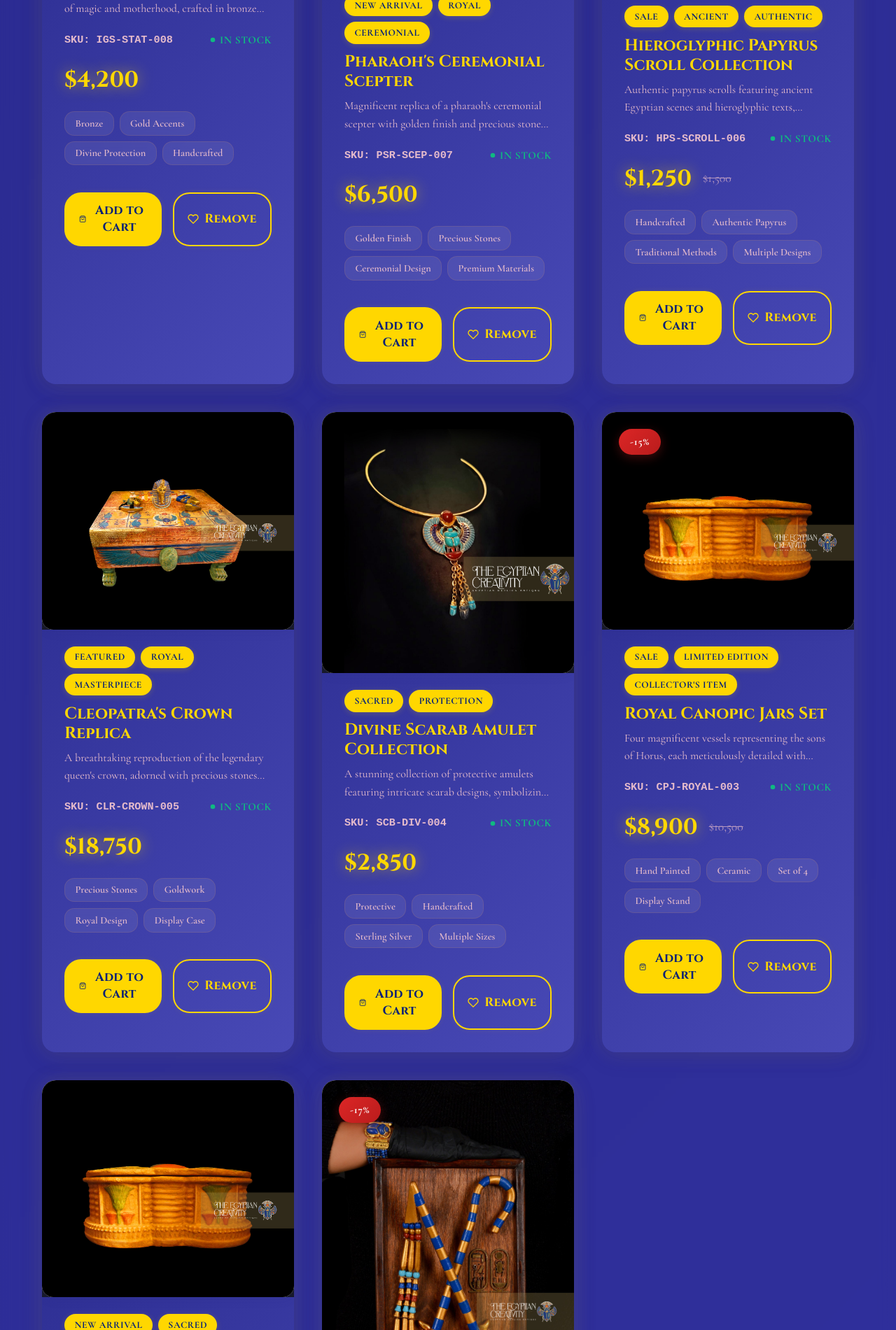
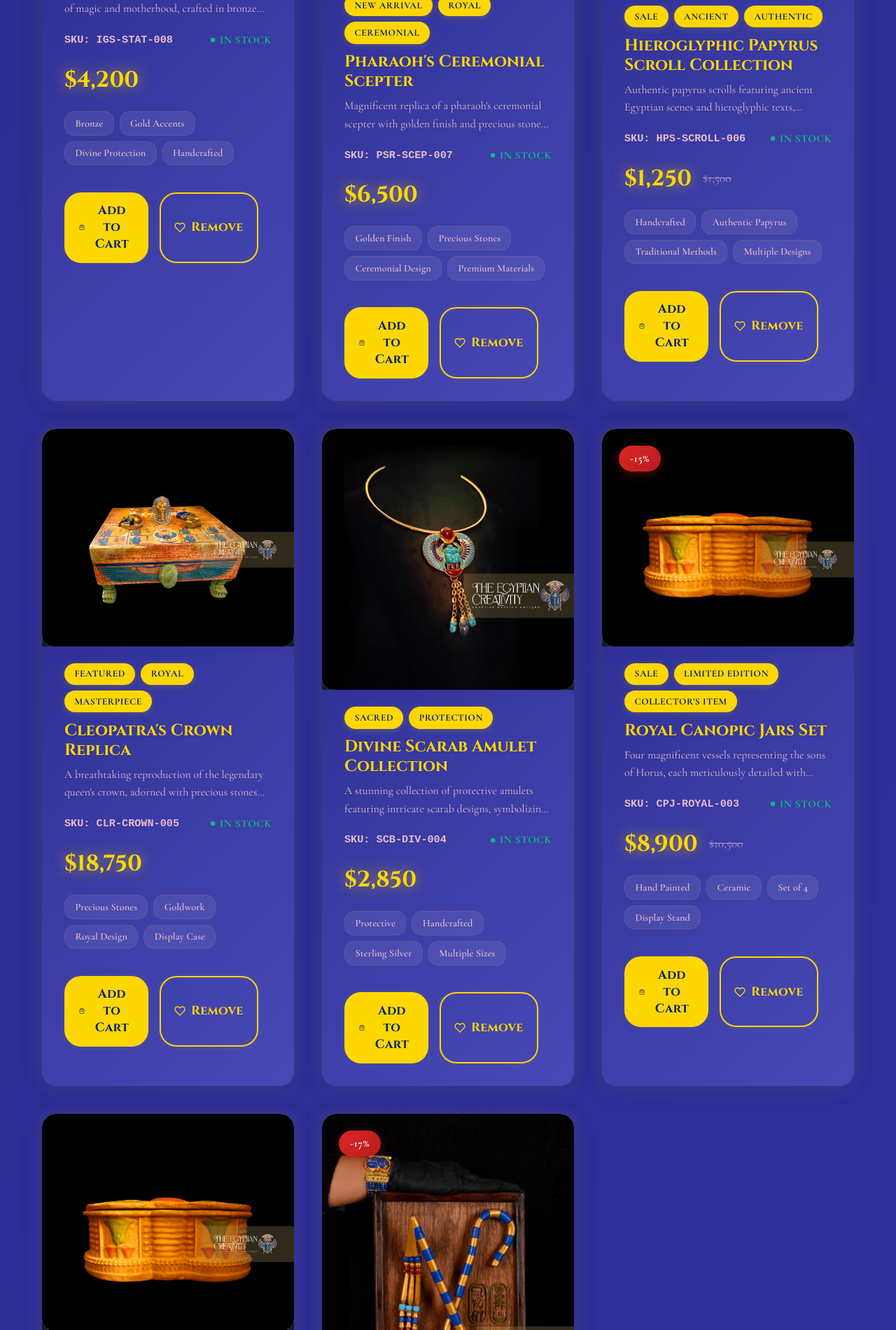
Before and after one commit to AbdelrhmanAhmed11/egyptiancreativity, a PHP site: page /wishlist.html in a window 1280 px wide. Shown: the part 1391-3292 px from the top of the page at 70% size. Run offline with PHP 8.4, Linux system fonts and the light colour scheme.

Commit message:
Adjust remove button position in wishlist

```diff
--- a/css/wishlist-styles.css
+++ b/css/wishlist-styles.css
@@ -2023,6 +2023,7 @@ a:focus {
   background: transparent;
   color: var(--pyramid-gold);
   border: 2px solid var(--pyramid-gold);
+  margin-right: 1.2rem;
 }
 .wishlist-card-btn:hover, .wishlist-card-btn-primary:hover {
   background: var(--pyramid-gold);
```
